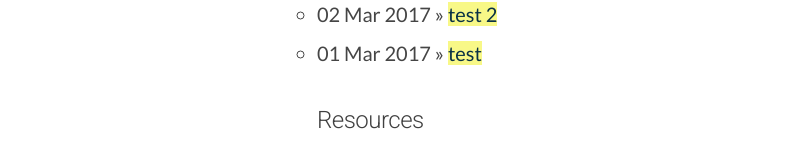
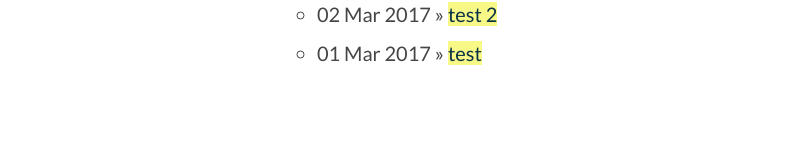
Before and after one commit to telecom-research/CRTC-Scraper, a Jekyll site: the page built from index.html, in a window 1280 px wide. Shown: the part 215-383 px from the top of the page, without its empty margins (3-796 px from the left). Built offline with Jekyll 4.4.1, drawn with Linux system fonts in a browser that asks for light colours; some web fonts are replaced.

Commit message:
second test post

```diff
--- a/index.html
+++ b/index.html
@@ -2,25 +2,14 @@
 layout: default
 title: CRTC Scraper
 ---
-<div class="blurb">
+<div>
 	<h1>Test</h1>
 	<p>more text</p>
 </div><!-- /.blurb -->
 
-<ul class="posts">
+<ul>
 
 	  {% for post in site.posts %}
 	    <li><span>{{ post.date | date_to_string }}</span> » <a href="{{ post.url }}" title="{{ post.title }}">{{ post.title }}</a></li>
 	  {% endfor %}
 	</ul>
-
-<div class="column">
-<h2>Resources</h2>
-<ul>
-  {% for post in site.categories.resources reversed %}
-    {% if post.url %}
-        <li><a href="{{ post.url }}">{{ post.title }}</a></li>
-    {% endif %}
-  {% endfor %}
-</ul>
-</div>
```
